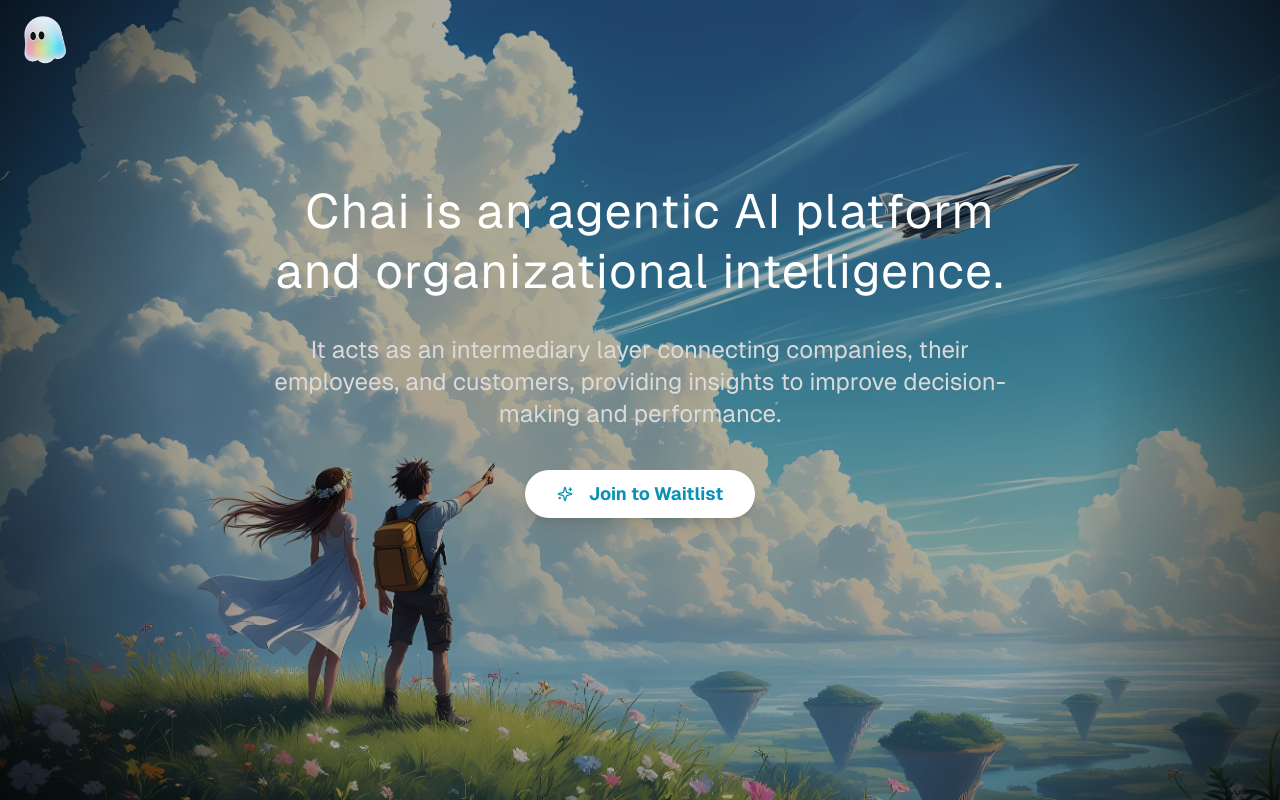
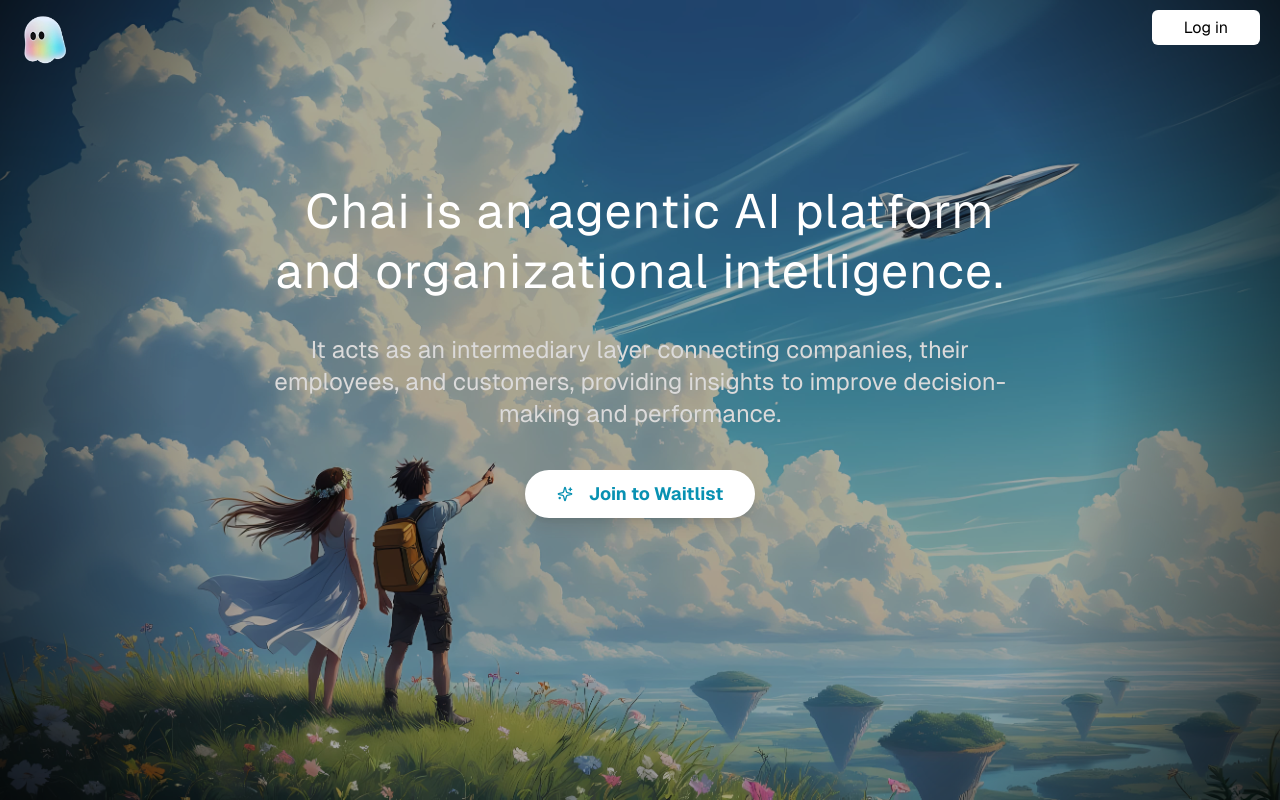
Before and after one commit to Muhammadamin787/ch-ai-landing, a Next.js app: page / in a window 1280 px wide. Built offline with nearby package versions, Linux system fonts and the light colour scheme.

Commit message:
change: - built

```diff
--- a/src/app/page.tsx
+++ b/src/app/page.tsx
@@ -8,6 +8,7 @@
 import {cn} from "@/lib/utils";
 import {SpinnerIcon} from "@/lib/icons";
 import Image from "next/image";
+import Link from "next/link";
 
 interface IValidationError {
     attr: string
@@ -96,6 +97,11 @@
             className="h-screen relative flex items-center justify-center flex-col app-container">
             <div className="absolute top-4 left-5">
                 <Image src="/images/favicon.png" width={50} height={50} alt="logo"/>
+            </div>
+            <div className="absolute top-4 right-5">
+                <Link href="https://chai.moneymentor.uz"
+                      className="bg-white text-black px-8 py-2 rounded-md hover:bg-[#eee] active:bg-[#ddd]">Log
+                    in</Link>
             </div>
             <motion.h1
                 className="text-white -mt-12 tracking-wide leading-tight text-5xl w-[60%] text-center"
```
Also changed, not shown: 1 other file (tests, documents, lock files or other folders).
